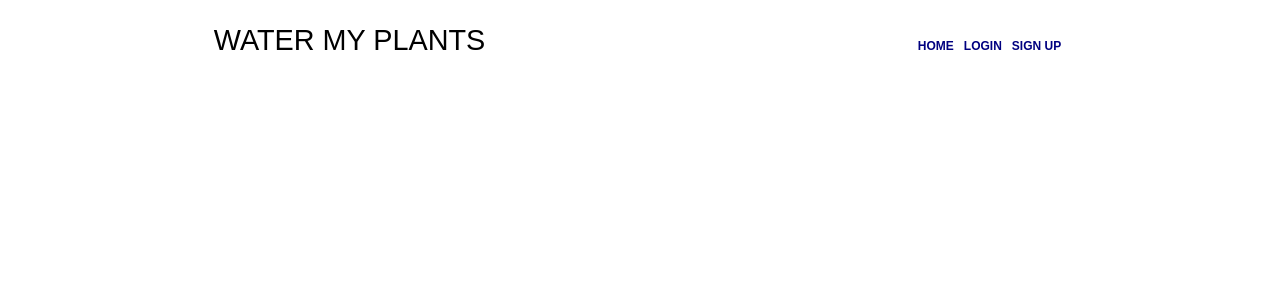
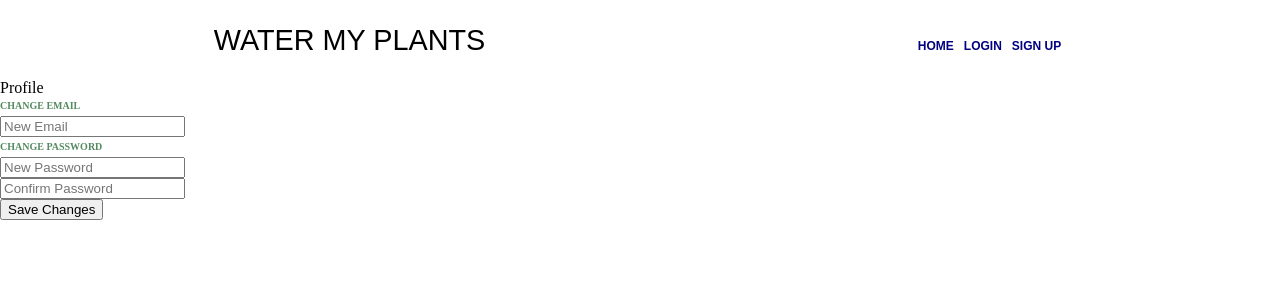
Before and after one commit to taylorfriesen6/frontend, a React (Create React App) app in the folder my-app/: page /editprofile in a window 1280 px wide. Shown: the top 300 px of the page. Built offline with nearby package versions, Linux system fonts and the light colour scheme.

Commit message:
profile/editprof

```diff
--- a/my-app/src/App.js
+++ b/my-app/src/App.js
@@ -3,6 +3,8 @@ import React from "react";
 import Home from "./components/Home";
 import Login from "./components/Login";
 import SignUp from "./components/SignUp";
+import Profile from "./components/Profile"
+import EditProfile from "./components/EditProfile";
 import PlantCollection from './components/PlantCollection';
 import SpeciesList from './components/SpeciesList';
 import  NavBar  from "./components/NavBar";
@@ -21,6 +23,8 @@ function App() {
       <Route path="/signup" component={SignUp} />
       <Route path='/collection' component={PlantCollection} />
       <Route path="/no-plants" component={NoPlants} />
+      <Route path="/editprofile" component={EditProfile} />
+      <Route path="/profile" component={Profile} />
     </div>
   );
 }
--- /dev/null
+++ b/my-app/src/components/EditProfile.js
@@ -0,0 +1,114 @@
+import * as yup from "yup";
+import React, { useEffect, useState } from "react";
+import styled from 'styled-components'
+import { Link, useHistory } from 'react-router-dom'
+import EditProfileSchema from "./EditProfileSchema";
+import axios from 'axios'
+
+const initialFormValues = {
+    email: "",
+    password: "",
+    confirmPassword: "",
+  };
+
+  const initialFormErrors = {
+    email: "",
+    password: "",
+    confirmPassword: "",
+  };
+
+
+
+const EditProfile = (props) => {
+
+    const history = useHistory()
+
+    const [profileValues, setProfileValues] = useState(initialFormValues)
+    const [formErrors, setFormErrors] = useState(initialFormErrors)
+    const [disabled, setDisabled] = useState(true)
+
+
+    const { push } = useHistory()
+
+
+    const handleChanges = e => {
+      yup.reach(EditProfileSchema, e.target.name)
+        .validate(e.target.value)
+        .then(() => {
+          setFormErrors({
+            ...formErrors,
+            [e.target.name]: ''
+          })
+        })
+        .catch(err => {
+          setFormErrors({
+            ...formErrors,
+            [e.target.name]: err.errors[0]
+          })
+        })
+        setProfileValues({
+          ...profileValues,
+          [e.target.name]: e.target.value
+        })
+    }
+    const submitForm = (e) => {
+      e.preventDefault()
+      axios
+      .post("https://water-my-plants-tt14.herokuapp.com/api/auth/login", profileValues)
+      .then((res) => {
+        console.log("resp", res, res.data)
+        localStorage.setItem("token", res.data.token)
+        history.push("/")
+        })
+      .catch(error => console.log({error}))
+    }
+
+return(
+    <form onSubmit={submitForm}>
+      <h2>Profile</h2>
+      <div>
+        <p>
+        <h3>Change Email</h3>
+          <label>
+            <input
+              name="email"
+              placeholder="New Email"
+              type="email"
+              value={profileValues.email}
+              onChange={handleChanges}
+            />
+          </label>
+          <p>{formErrors.email}</p>
+        </p>
+        <p>
+        <h3>Change Password</h3>
+          <label>
+            <input
+              name="password"
+              placeholder="New Password"
+              type="password"
+              value={profileValues.password}
+              onChange={handleChanges}
+            />
+          </label>
+          <p>{formErrors.password}</p>
+          <label>
+            <input
+              name="confirmPassword"
+              placeholder="Confirm Password"
+              type="password"
+              value={profileValues.confirmPassword}
+              onChange={handleChanges}
+            />
+          </label>
+          <p>{formErrors.confirmPassword}</p>
+        </p>
+      </div>
+      <div>
+        <button type="submit">Save Changes</button>
+      </div>
+      </form>
+)
+}
+
+export default EditProfile;
--- /dev/null
+++ b/my-app/src/components/EditProfileSchema.js
@@ -0,0 +1,12 @@
+import * as yup from 'yup'
+
+const EditProfileSchema = yup.object().shape({
+    email: yup.string()
+    .email().required("Valid email is required"),
+    password: yup.string()
+    .required('Password is required'),
+    confirmPassword: yup.string()
+    .oneOf([yup.ref('password'), null], 'Passwords must match'),
+})
+
+export default EditProfileSchema
--- a/my-app/src/components/NavBar.js
+++ b/my-app/src/components/NavBar.js
@@ -32,6 +32,9 @@ const NavBar = ({isLoggedIn, userLogout}) => {
         </div>
         <div>
           <button onClick={handleLogout}>logout</button>
+        </div>
+        <div>
+          <NavLink exact activeClassName="active" to="/profile">Profile</NavLink>
         </div>
       </LinksStyle>
     </NavStyle>
--- /dev/null
+++ b/my-app/src/components/Profile.js
@@ -0,0 +1,97 @@
+import React, { useState } from 'react';
+import styled from 'styled-components';
+import axios from 'axios';
+import { Link } from 'react-router-dom';
+
+const StyledProfile = styled.div`
+position: absolute;
+width: 570px;
+height: 305px;
+left: 435px;
+top: 265px;
+
+background: #FFFFFF;
+box-shadow: 0px 30px 60px -40px rgba(130, 70, 0, 0.5);
+
+h1{
+left: 475px;
+top: 305px;
+font-family: PT Serif;
+font-style: normal;
+font-weight: bold;
+font-size: 28px;
+line-height: 37px;
+color: #224229;
+margin: 4% 0% 4% 4%;
+}
+
+h2{
+font-family: PT Serif;
+font-style: normal;
+font-weight: bold;
+font-size: 17px;
+line-height: 23px;
+color: #224229;
+margin-bottom: 4%;
+text-align: center;
+}
+
+div{
+font-family: PT Serif;
+font-style: normal;
+font-weight: bold;
+font-size: 15px;
+line-height: 23px;
+color: #5FAA6F;
+text-align: center;
+}
+
+button{
+
+    width: 100px;
+    height: 30px;
+    margin-top: 20px;
+    margin-left: 235px;
+    align-items: center;
+    background: #548A60;
+    font-family: PT Serif;
+    font-style: normal;
+    font-weight: bold;
+    color: white;
+    font-size: 10px;
+    line-height: 23px;
+    text-align: center;
+    text-transform: uppercase;
+}
+`
+
+
+
+const Profile = () => {
+    const [info, setInfo] = useState([])
+
+    axios.get(`https://water-my-plants-tt14.herokuapp.com/api/users`)
+        .then(res => {
+            setInfo(res.data);
+            console.log(res.data)
+        })
+        .catch((error) => {
+          console.log(error)
+        });
+
+
+    return (
+        <StyledProfile>
+            <h1>Hi {info.name}</h1>
+            <br></br>
+            <h2>Here's Your Current Info</h2>
+            <div>Email: {info.email}</div>
+            <div>Phone: {info.phone}</div>
+            <Link to={"./editprofile"}>
+                <button>Edit Profile</button>
+            </Link>
+        </StyledProfile>
+    )
+}
+
+export default Profile
```
